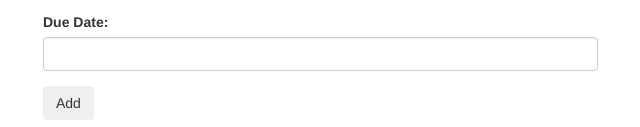
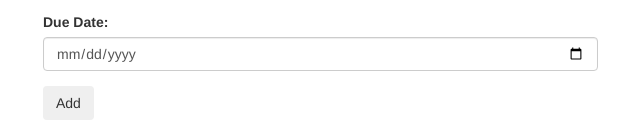
Before and after one commit to milleraundra/todolist, a plain HTML site: page index.html in a window 1280 px wide. Shown: the part 195-322 px from the top of the page, without its empty margins (27-667 px from the left). Drawn offline with Linux system fonts and the light colour scheme.

Commit message:
update indes.html

```diff
--- a/index.html
+++ b/index.html
@@ -21,7 +21,7 @@
             </div>
             <div class="form-group">
               <label for="new-due-date">Due Date:</label>
-              <input type="text" class="form-control" id="new-due-date">
+              <input type="date" class="form-control" id="new-due-date">
             </div>
 
             <button type="submit" class="btn">Add</button>
```
